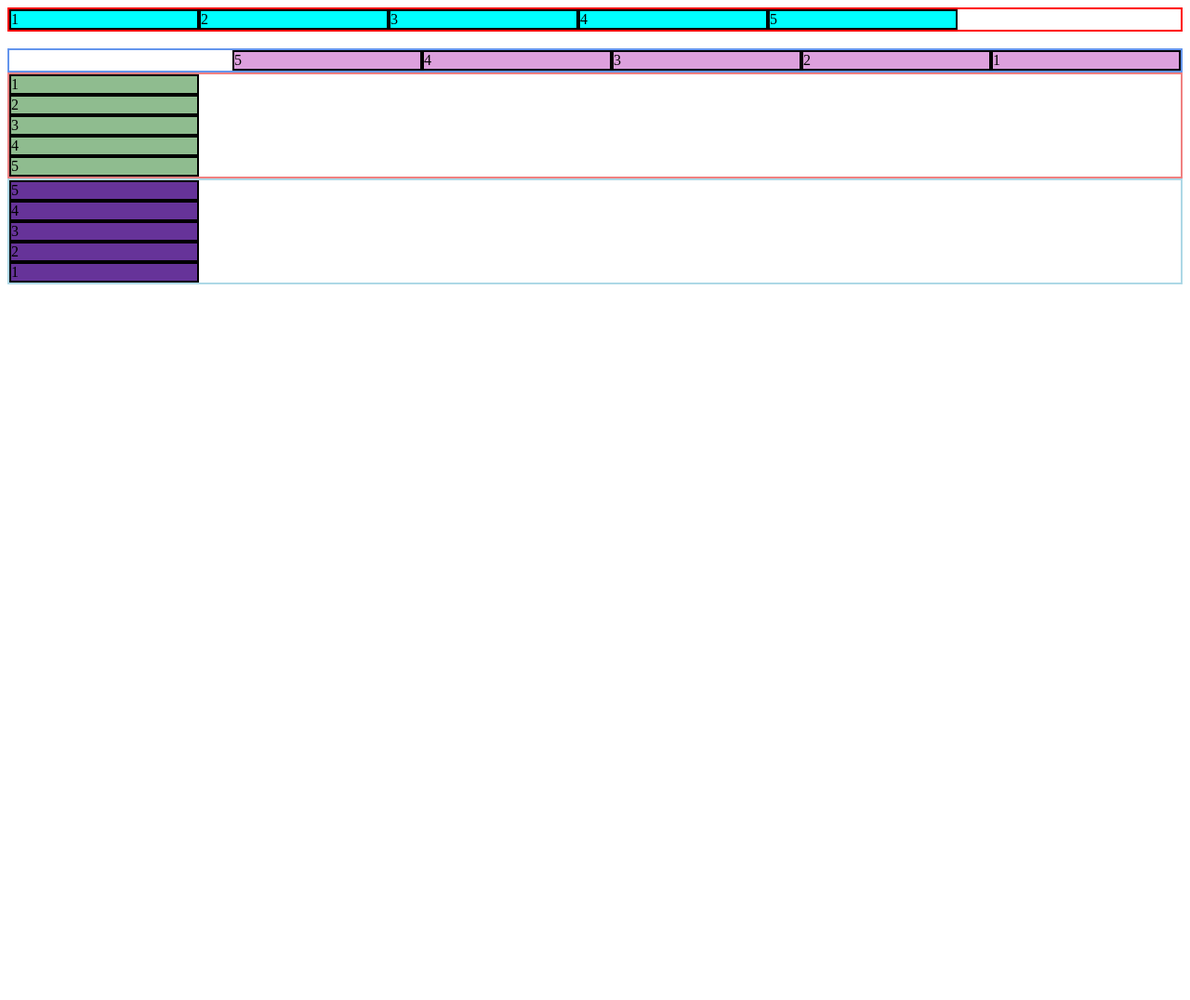
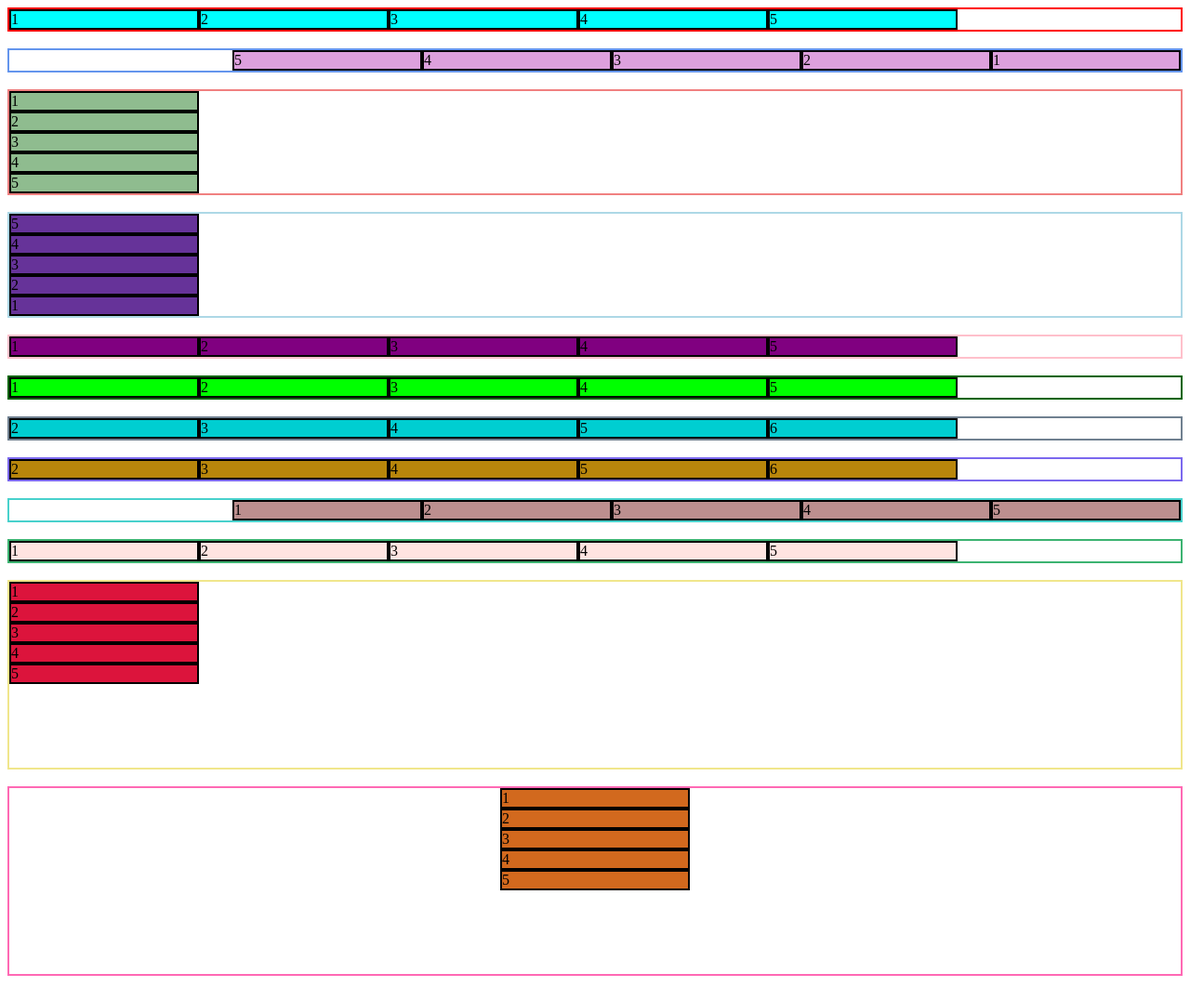
Before and after one commit to Sonn88/FlexBox, a plain HTML site: page index.html in a window 1280 px wide. Shown: the whole page at 93% size. Before the commit the page ends 800 px from the top, so only its background shows below. Drawn offline with Linux system fonts and the light colour scheme.

Commit message:
new project

```diff
--- a/index.html
+++ b/index.html
@@ -21,6 +21,7 @@
     <div class="child1"> 4</div>
     <div class="child1"> 5</div>
 </div>
+<br>
 <div class="parent5">
     <div class="child2"> 1</div>
     <div class="child2"> 2</div>
@@ -28,12 +29,78 @@
     <div class="child2"> 4</div>
     <div class="child2"> 5</div>
 </div>
+<br>
 <div class="parent10">
     <div class="child7"> 1</div>
     <div class="child7"> 2</div>
     <div class="child7"> 3</div>
     <div class="child7"> 4</div>
-    <div class="child7"> 5</div>
+    <div class="child7"> 5</div></div>
+<br>
+    <div class="parent80">
+        <div class="child17"> 1</div>
+        <div class="child17"> 2</div>
+        <div class="child17"> 3</div>
+        <div class="child17"> 4</div>
+        <div class="child17"> 5</div>
+    </div>
+<br>
+        <div class="parent90">
+            <div class="child27"> 1</div>
+            <div class="child27"> 2</div>
+            <div class="child27"> 3</div>
+            <div class="child27"> 4</div>
+            <div class="child27"> 5</div>
+            </div>
+<br>
+<div class="parent00">
+    <div class="child4"> 2</div>
+    <div class="child4"> 3</div>
+    <div class="child4"> 4</div>
+    <div class="child4"> 5</div>
+    <div class="child4"> 6</div>
 </div>
+<br>
+<div class="parent50">
+    <div class="child8"> 2</div>
+    <div class="child8"> 3</div>
+    <div class="child8"> 4</div>
+    <div class="child8"> 5</div>
+    <div class="child8"> 6</div>
+</div>
+<br>
+<div class="parentp">
+    <div class="childp"> 1</div>
+    <div class="childp"> 2</div>
+    <div class="childp"> 3</div>
+    <div class="childp"> 4</div>
+    <div class="childp"> 5</div>
+</div>
+<br>
+<div class="parento">
+    <div class="childo"> 1</div>
+    <div class="childo"> 2</div>
+    <div class="childo"> 3</div>
+    <div class="childo"> 4</div>
+    <div class="childo"> 5</div>
+</div>
+<br>
+<div class="parent1q">
+    <div class="child1q"> 1</div>
+    <div class="child1q"> 2</div>
+    <div class="child1q"> 3</div>
+    <div class="child1q"> 4</div>
+    <div class="child1q"> 5</div>
+</div>
+<br>
+<div class="parent87">
+    <div class="child87"> 1</div>
+    <div class="child87"> 2</div>
+    <div class="child87"> 3</div>
+    <div class="child87"> 4</div>
+    <div class="child87"> 5</div>
+</div>
+
+<br>
 </body>
 </html>
--- a/style.css
+++ b/style.css
@@ -25,13 +25,103 @@
     background-color: darkseagreen;
     width: 200px;
 }
+
+.child7{
+    border: 2px solid black;
+    background-color: rebeccapurple;
+    width: 200px;
+}
+.parent80{
+    border: 2px solid pink;
+    display: flex;
+    flex-wrap: wrap;
+}
+.child17{
+    border: 2px solid black;
+    background-color: purple;
+    width: 200px;
+}
+.parent90{
+    border: 2px solid darkgreen;
+    display: flex;
+    flex-wrap:nowrap;
+}
+.child27{
+    border: 2px solid black;
+    background-color: lime;
+    width: 200px;
+}
 .parent10{
     border: 2px solid lightblue;
     display: flex;
     flex-direction: column-reverse;
 }
-.child7{
+.parent00{
+    border: 2px solid slategray;
+    display: flex;
+    flex-wrap:wrap-reverse;
+}
+.child4{
     border: 2px solid black;
-    background-color: rebeccapurple;
+    background-color: darkturquoise;
     width: 200px;
 }
+
+.parent50{
+    border: 2px solid mediumslateblue;
+    display: flex;
+    flex-flow:row wrap-reverse;
+}
+.child8{
+    border: 2px solid black;
+    background-color: darkgoldenrod;
+    width: 200px;
+}
+.parentp{
+    border: 2px solid mediumturquoise;
+    display: flex;
+    flex-wrap: wrap-reverse;
+    justify-content: end;
+}
+.childp{
+    border: 2px solid black;
+    background-color: rosybrown;
+    width: 200px;
+}
+.parento{
+    border: 2px solid mediumseagreen;
+    display: flex;
+    flex-wrap: wrap;
+    justify-content: start;
+}
+.childo{
+    border: 2px solid black;
+    background-color: mistyrose;
+    width: 200px;
+}
+.parent1q{
+    border: 2px solid khaki;
+    display: flex;
+    flex-wrap: wrap;
+    flex-direction: column;
+height: 200px;
+align-items: start;
+}
+.child1q{
+    border: 2px solid black;
+    background-color: crimson;
+    width: 200px;
+}
+.parent87{
+    border: 2px solid hotpink;
+    display: flex;
+    flex-wrap: wrap;
+    flex-direction: column;
+    height: 200px;
+    align-content: center;
+}
+.child87{
+    border: 2px solid black;
+    background-color: chocolate;
+    width: 200px;
+}
```
Also changed, not shown: test.html (deleted, +0 -4 lines).
